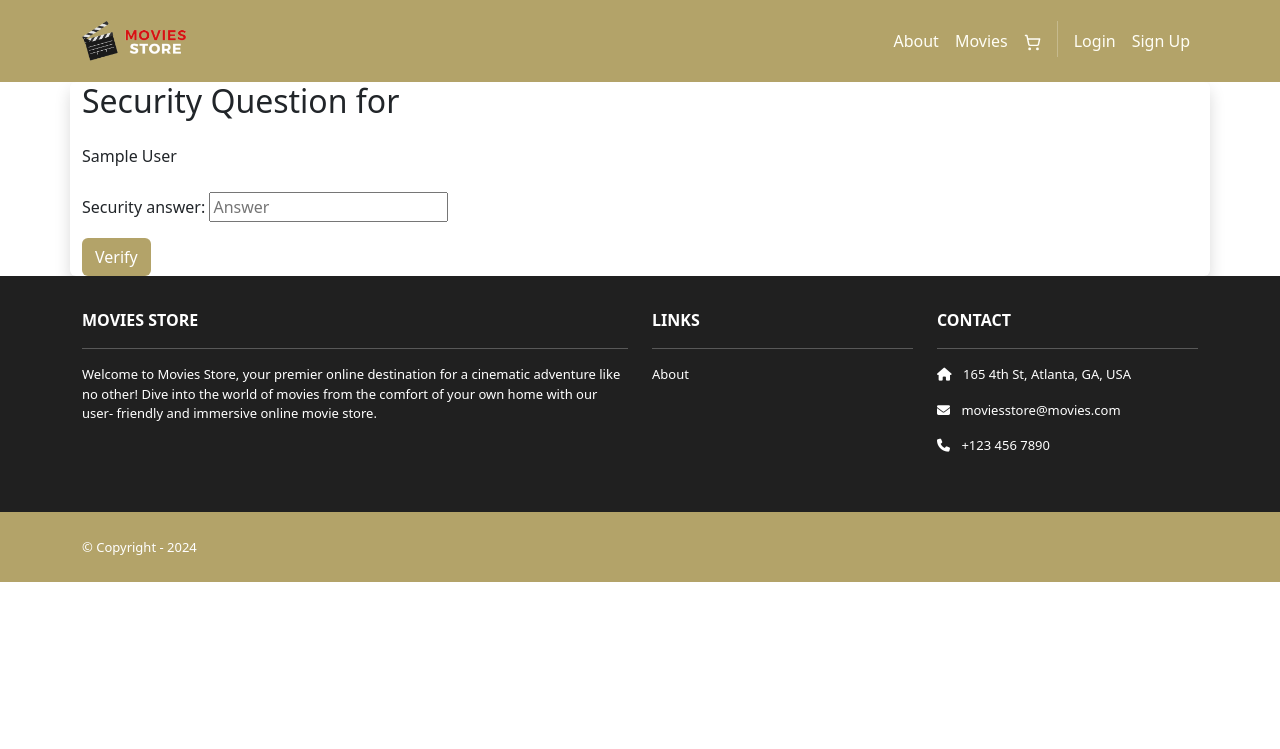
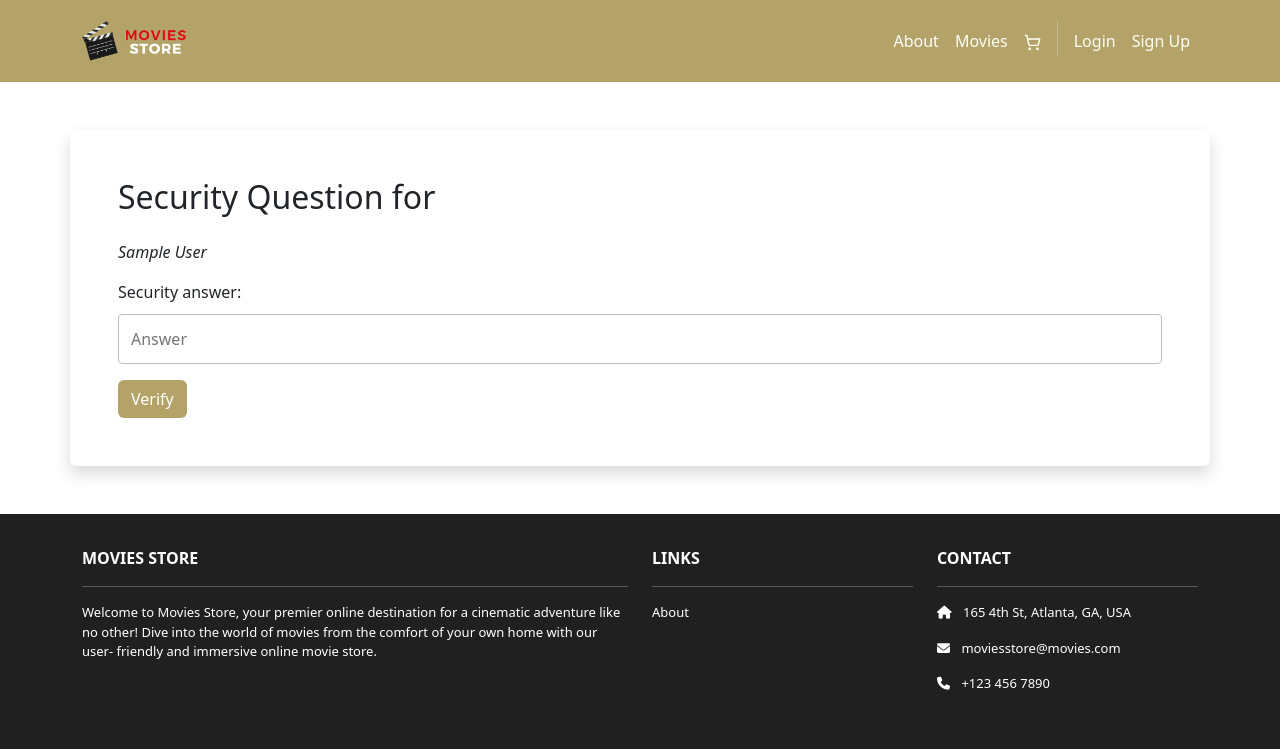
Before and after one commit to CS-2340-Group-3-S25/Project1, a Django app: a page that uses accounts/templates/accounts/verify_security_question.html in a window 1280 px wide. Shown: the top 749 px of the page. Before the commit the page ends 582 px from the top, so only its background shows below. Run offline with Django 5.2, Linux system fonts and the light colour scheme; tables that the repository leaves empty hold one stand-in row (values such as "Sample post"); parts of the project's set-up code (start-up, migrations or seed data) failed here and were passed over; some libraries are stand-ins or nearby versions; some web fonts are replaced.

Commit message:
enhancement: minor ux fixes

```diff
--- a/accounts/forms.py
+++ b/accounts/forms.py
@@ -52,7 +52,13 @@ class CustomUserCreationForm(UserCreationForm):
 
 class SecurityQuestionForm(forms.Form):
     security_answer = forms.CharField(
-        max_length=255, widget=forms.TextInput(attrs={"placeholder": "Answer"})
+        max_length=255,
+        widget=forms.TextInput(
+            attrs={
+                "placeholder": "Answer",
+                "style": "width: 100%; padding: .75rem .75rem; font-size: 1rem; line-height: 1.5; border: 1px solid #bdbdbd; border-radius: .25rem; margin-top: 10px;",
+            }
+        ),
     )
 
 
--- a/accounts/templates/accounts/verify_security_question.html
+++ b/accounts/templates/accounts/verify_security_question.html
@@ -1,12 +1,11 @@
-{% extends "base.html" %}
-
-{% block content %}
-<div class="container mx-auto max-w-md p-8 bg-white rounded shadow">
-  <h2 class="text-xl font-bold mb-4">Security Question for {{ user.username }}</h2>
-  <p class="mb-4">{{ security_question }}</p>
+{% extends "base.html" %} {% block content %}
+<div class="container mx-auto max-w-md p-5 bg-white rounded shadow m-5">
+  <h2 class="text-xl font-bold mb-4">
+    Security Question for {{ user.username }}
+  </h2>
+  <p class="mb-3 fst-italic">{{ security_question }}</p>
   <form method="post">
-    {% csrf_token %}
-    {{ form.as_p }}
+    {% csrf_token %} {{ form.as_p }}
     <button type="submit" class="btn bg-dark text-white">Verify</button>
   </form>
 </div>
```
Also changed, not shown: accounts/templates/accounts/password_reset_success.html (+9 -6 lines), accounts/templates/accounts/reset_password.html (+3 -6 lines).
